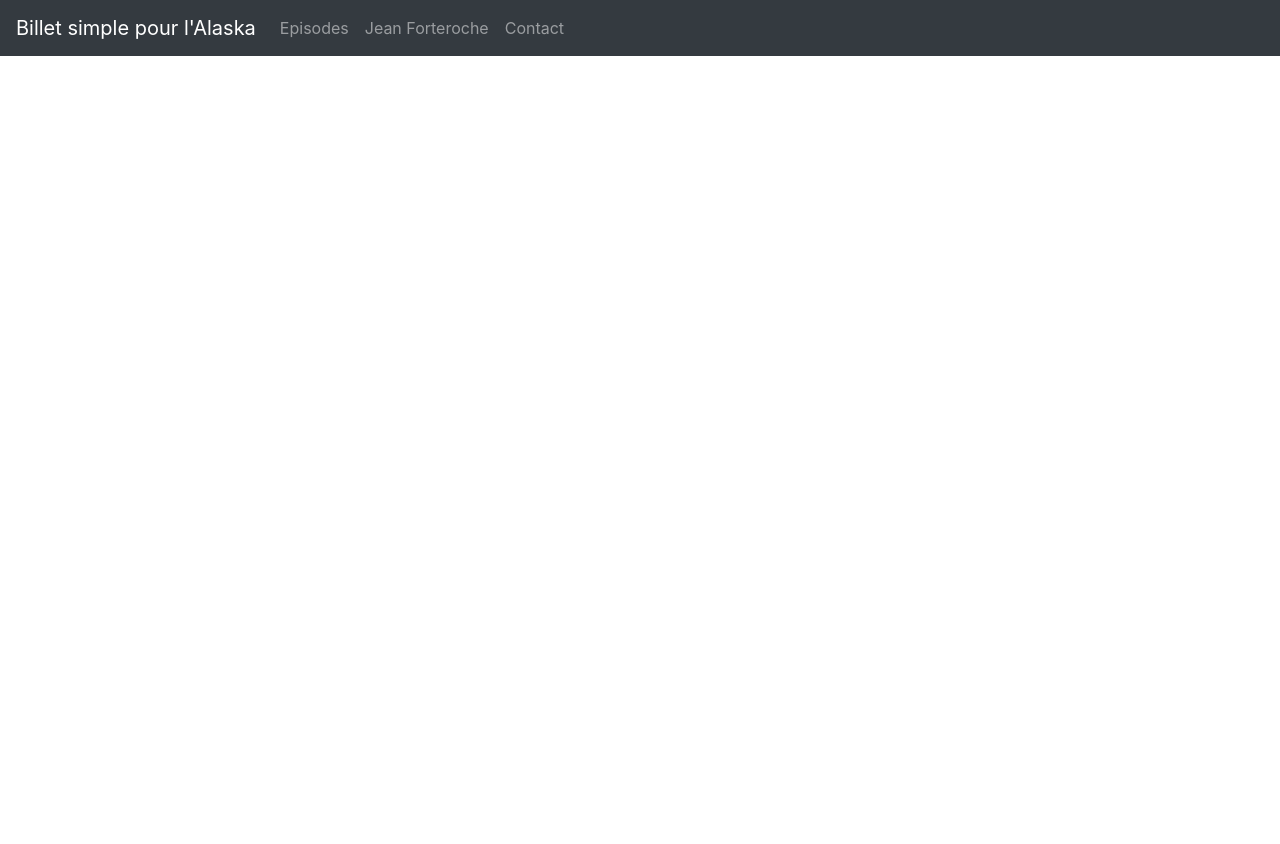
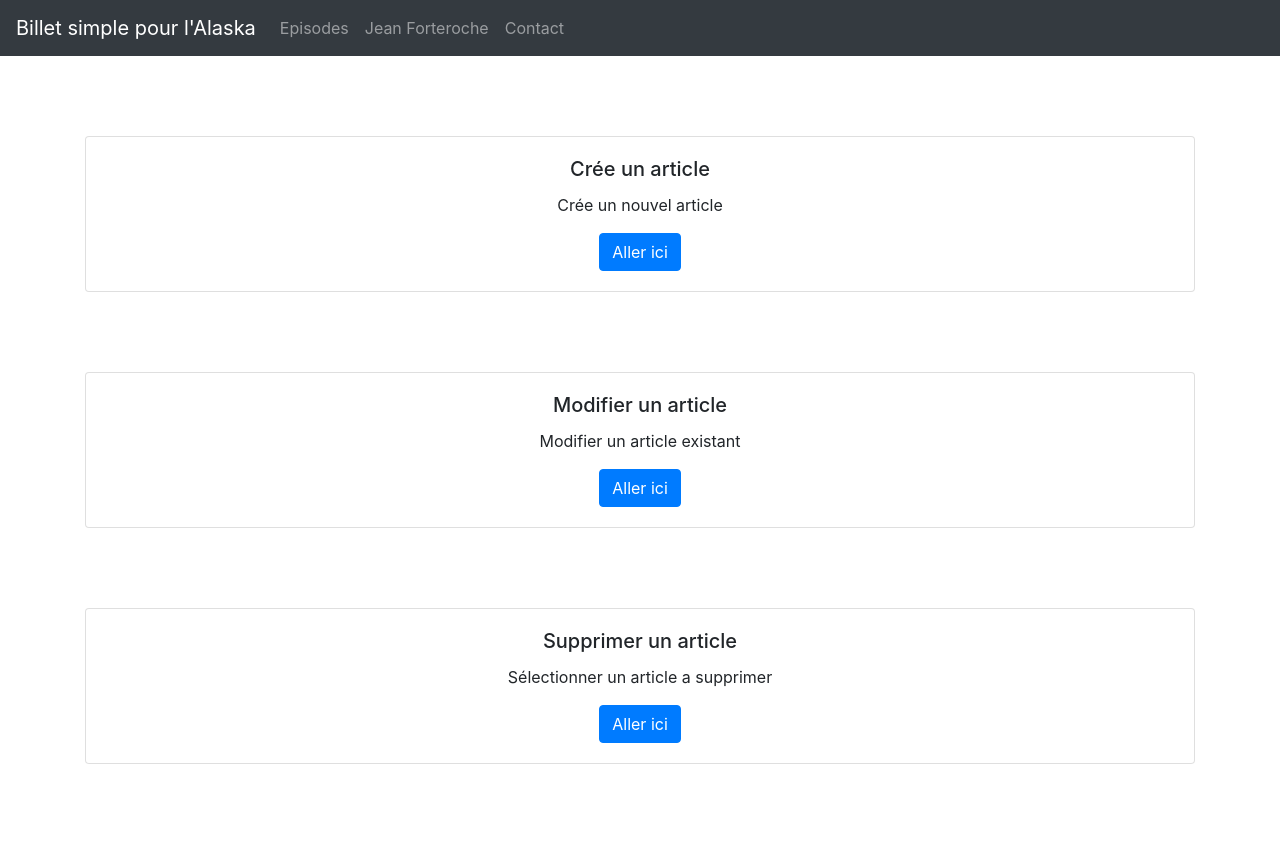
Before and after one commit to xTeaZz/Blog-Alaska, a PHP site: page /view/admin.php in a window 1280 px wide. Before the commit the page ends 56 px from the top, so only its background shows below. Run offline with PHP 8.4, Linux system fonts and the light colour scheme; some libraries are stand-ins or nearby versions.

Commit message:
Creation d'article, liste des articles affichage articles

```diff
--- a/public/css/style.css
+++ b/public/css/style.css
@@ -57,3 +57,10 @@
 #rowcard{
   justify-content: space-around;
 }
+
+/*-----Admin-----*/
+
+.cardtop{
+  margin-top: 5em;
+  margin-bottom: 5em;
+}
--- a/view/admin.php
+++ b/view/admin.php
@@ -26,8 +26,28 @@
         </div>
       </nav>
     </header>
-    <section>
-
+    <section class="container">
+      <div class="card text-center cardtop">
+        <div class="card-body">
+          <h5 class="card-title">Crée un article</h5>
+          <p class="card-text">Crée un nouvel article</p>
+          <a href="post.php" class="btn btn-primary">Aller ici</a>
+        </div>
+      </div>
+      <div class="card text-center cardtop">
+        <div class="card-body">
+          <h5 class="card-title">Modifier un article</h5>
+          <p class="card-text">Modifier un article existant</p>
+          <a href="#" class="btn btn-primary">Aller ici</a>
+        </div>
+      </div>
+      <div class="card text-center cardtop">
+        <div class="card-body">
+          <h5 class="card-title">Supprimer un article</h5>
+          <p class="card-text">Sélectionner un article a supprimer</p>
+          <a href="#" class="btn btn-primary">Aller ici</a>
+        </div>
+      </div>
     </section>
     <?php require'footer.php'; ?>
   </body>
```
Also changed, not shown: model/getPost.php (+13 -0 lines), view/article.php (+3 -4 lines), view/episodes.php (+7 -7 lines), view/post.php (+24 -6 lines).
